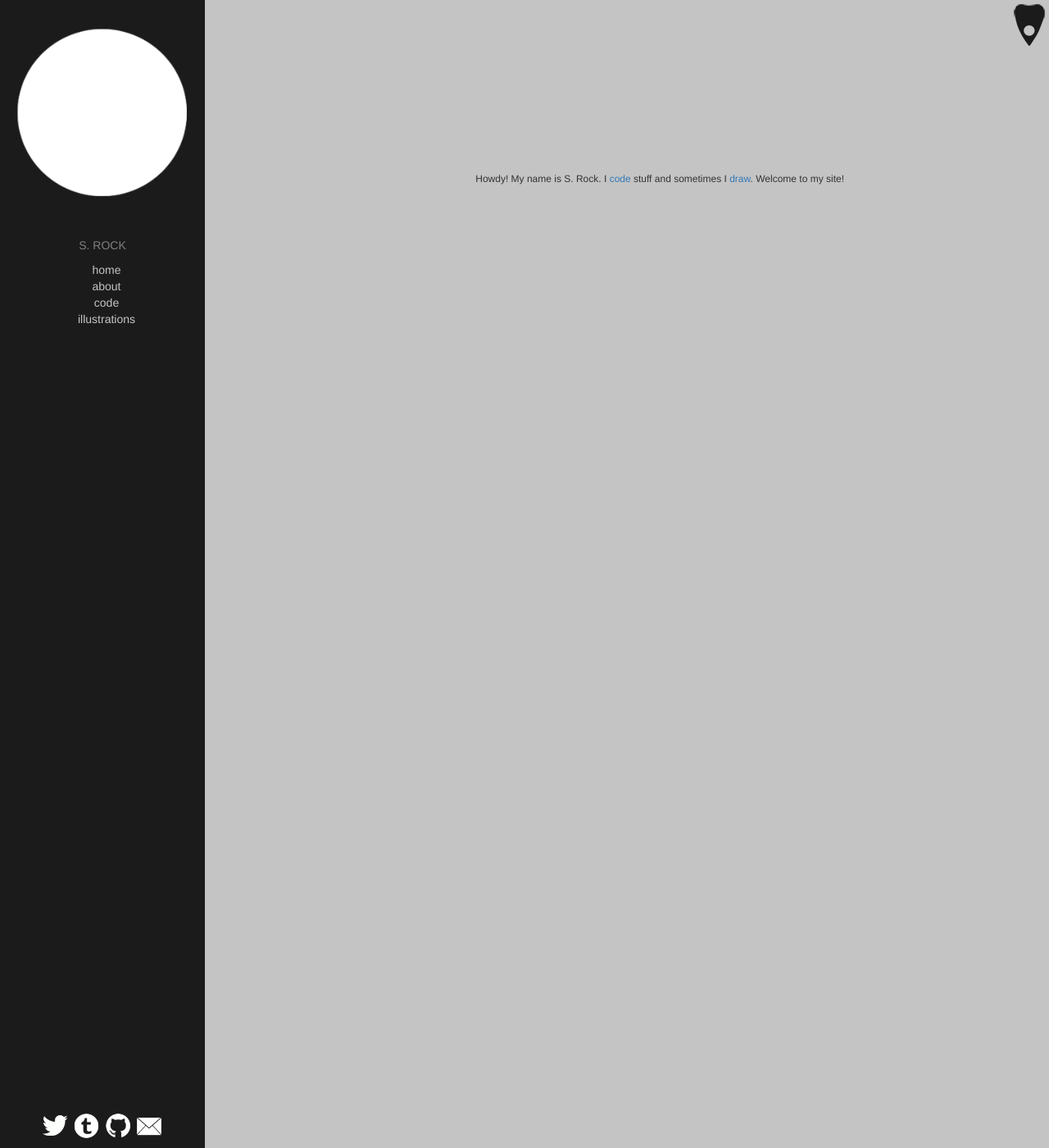
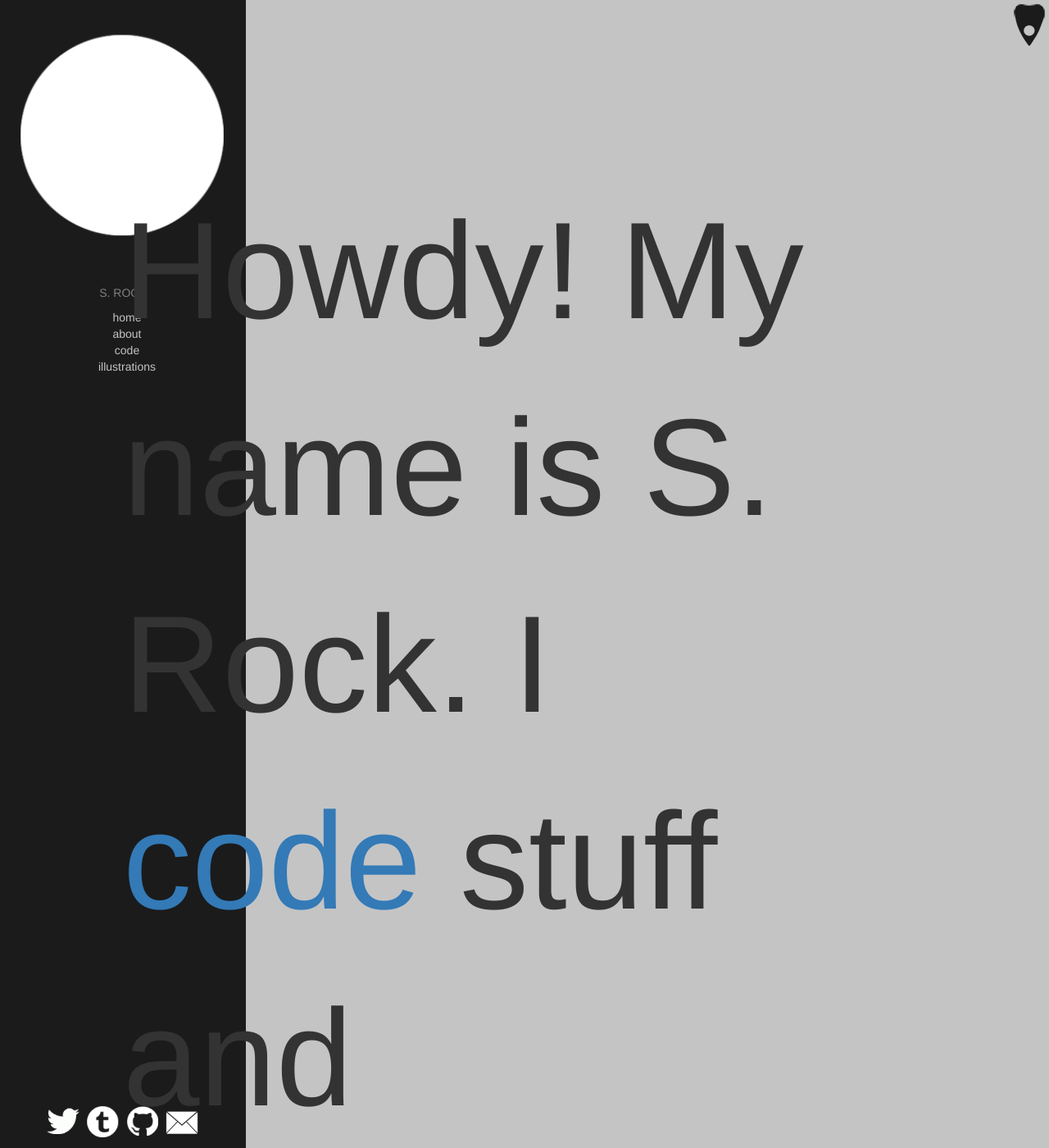
Before and after one commit to Revenir/revenir.github.io, a Jekyll site: the page built from index.html, in a window 1280 px wide and 1400 px high. Shown: the whole window at 82% size. Built offline with Jekyll 4.4.1, drawn with Linux system fonts in a browser that asks for light colours.

Commit message:
Update main.css

```diff
--- a/css/main.css
+++ b/css/main.css
@@ -6,7 +6,7 @@ html{
       display: block;
       position:fixed;
       float: right;
-      width: 250px;
+      width: 300px;
       height: 100%;
       background-color:#1b1b1b;
       overflow: hidden;
@@ -41,7 +41,7 @@ html{
     margin-left: 150px;
     margin-top: 200px;
     margin-right: 250px;
-    font-size: 12px;
+    font-size: 12em;
 }
 
 footer {
```
